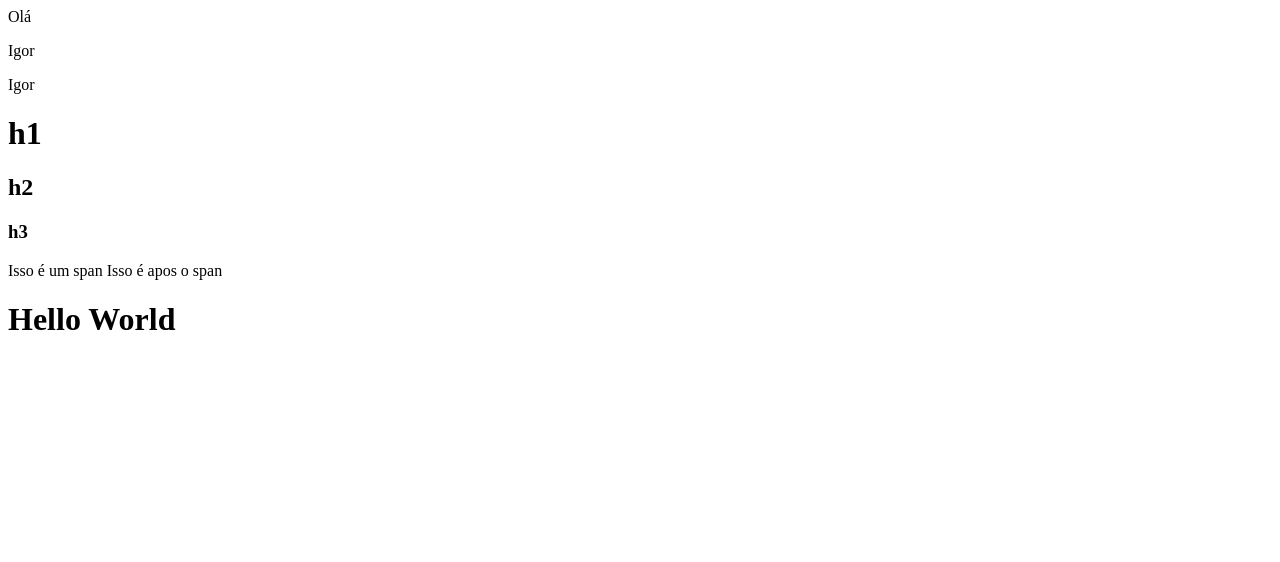
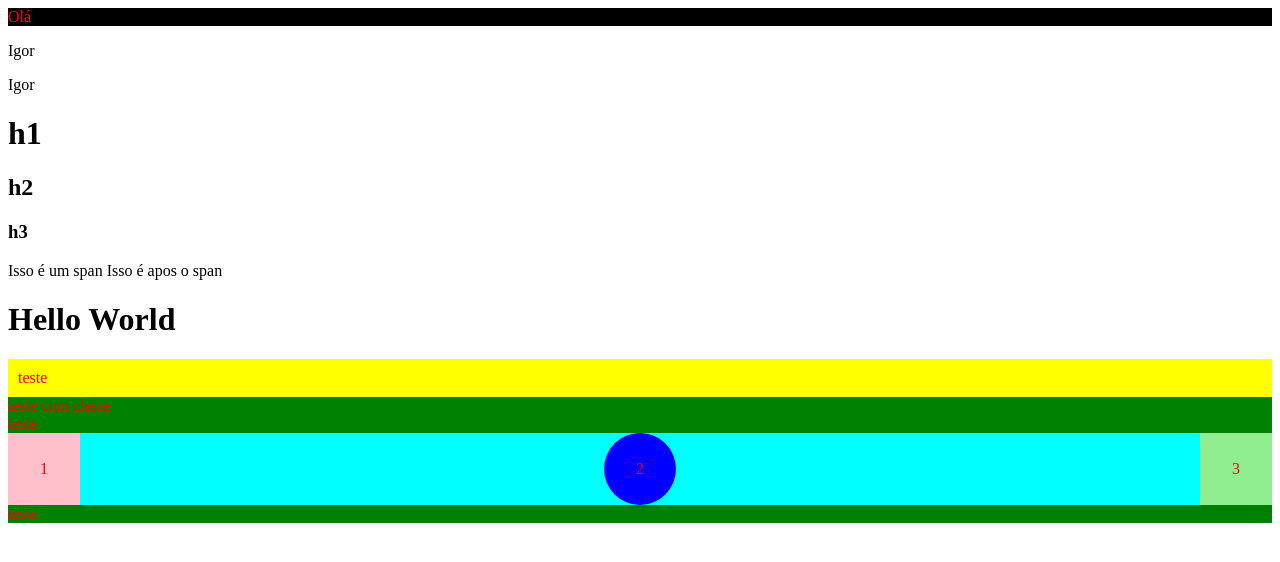
Before and after one commit to igorssmanoel/github_page, a plain HTML site: page index.html in a window 1280 px wide. Drawn offline with Linux system fonts and the light colour scheme.

Commit message:
ADicionado estilo ao html

```diff
--- a/index.html
+++ b/index.html
@@ -4,6 +4,59 @@
     <meta charset="UTF-8" />
     <meta http-equiv="X-UA-Compatible" content="IE=edge" />
     <meta name="viewport" content="width=device-width, initial-scale=1.0" />
+    <style>
+      div {
+        color: red;
+        background: black;
+        font-size: 16px;
+      }
+      #div_test {
+        background: yellow;
+        padding:10px;
+
+      }
+      .class_test {
+        background: green;
+      }
+
+      .center-horizontally {
+        display: flex;
+        justify-content: center;
+      }
+
+      .center-vertically {
+        display: flex;
+        align-items: center;
+      }
+      .space-between {
+        display: flex;
+        justify-content: space-between;
+      }
+
+      .container {
+        background: cyan;
+      }
+
+      .square {
+        background: orange;
+        width: 72px;
+        height: 72px;
+      }
+      .blue {
+        background: blue;
+      }
+      .lightgreen {
+        background: lightgreen;
+      }
+      .pink {
+        background: pink;
+      }
+      .circle{
+        width:72px;
+        height: 72px;
+        border-radius: 100%;
+      }
+    </style>
     <title>Hello world do Igor</title>
   </head>
   <body>
@@ -16,5 +69,19 @@
     <span>Isso é um span</span>
     <span> Isso é apos o span</span>
     <h1>Hello World</h1>
+    <div id="div_test">teste</div>
+    <div class="class_test">teste com classe</div>
+    <div class="class_test">teste</div>
+    <div class="container space-between">
+      <div class="square pink center-vertically center-horizontally">1</div>
+      <div class="circle blue center-vertically center-horizontally">2</div>
+      <div class="square lightgreen center-vertically center-horizontally">
+        3
+      </div>
+    </div>
+
+
+
+    <div class="class_test">teste</div>
   </body>
 </html>
```
